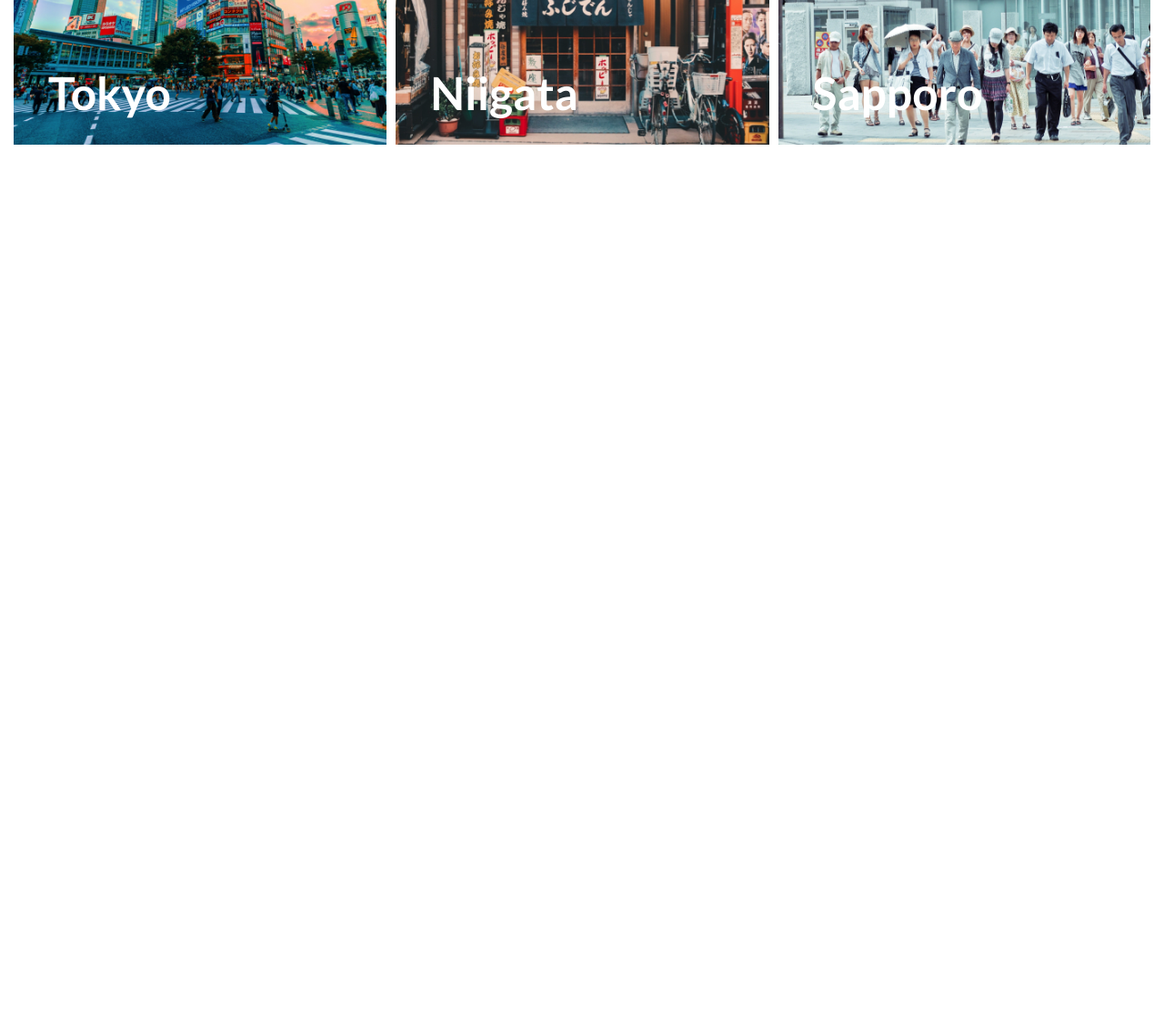
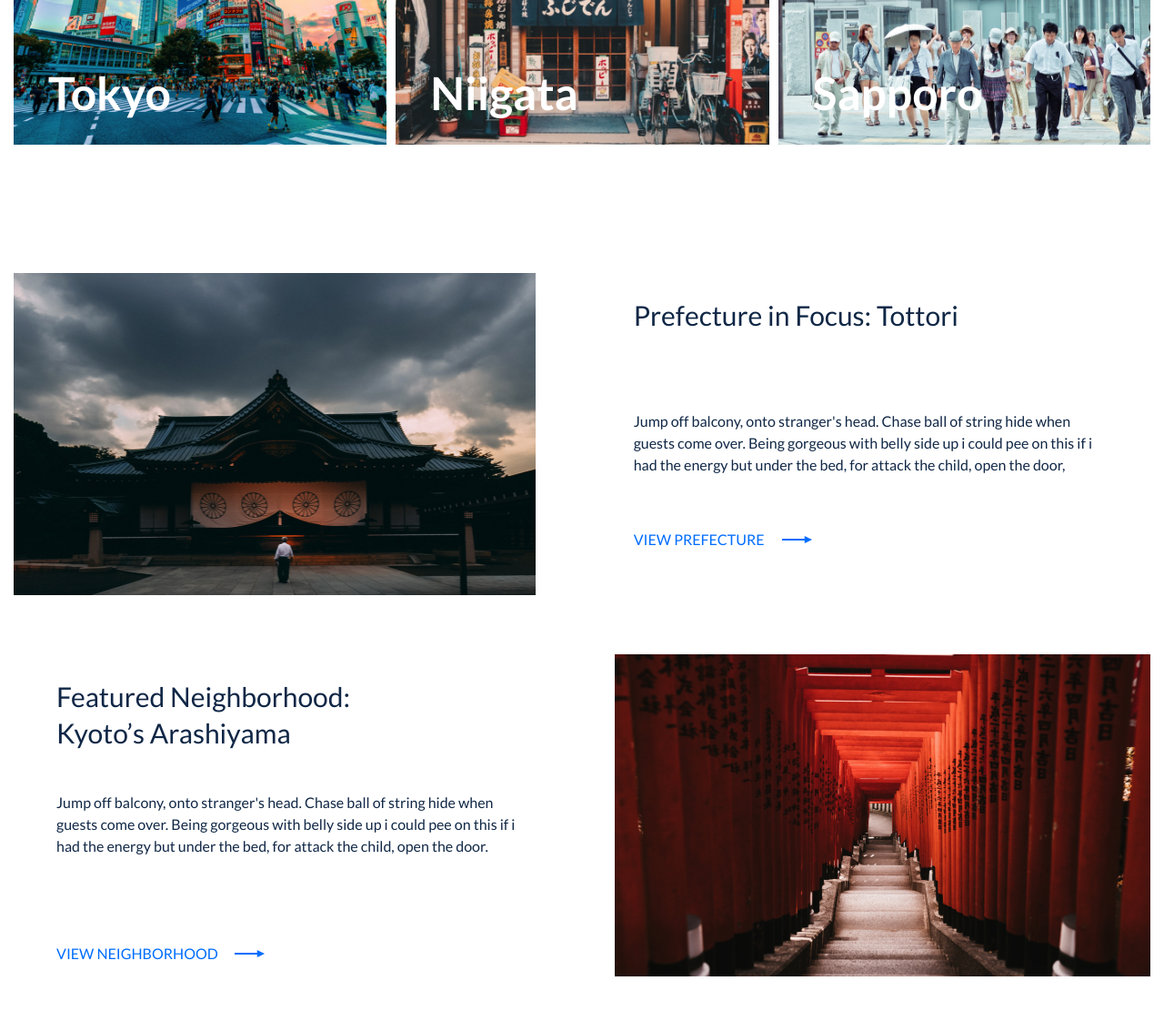
Before and after one commit to a1ekcP/landing_travel_Japan, a plain HTML site: page index.html in a window 1280 px wide. Shown: the part 2102-3213 px from the top of the page at 91% size. Before the commit the page ends 2402 px from the top, so only its background shows below. Drawn offline with Linux system fonts and the light colour scheme.

Commit message:
add section areas

```diff
--- a/index.html
+++ b/index.html
@@ -153,6 +153,46 @@
                     </div>
                 </div>
             </section>
+            <section class="areas">
+                <div class="_container">
+                    <div class="areas__prefecture prefecture__areas">
+                        <div class="prefecture__areas_img">
+
+                        </div>
+                        <div class="prefecture__areas_item">
+                            <h3 class="prefecture__areas_title area__title">
+                                Prefecture in Focus: Tottori
+                            </h3>
+                            <div class="prefecture__areas_text area__text">
+                                Jump off balcony, onto stranger's head. Chase ball of string hide when guests come over. Being gorgeous with belly side up i could pee on this if i had the energy but under the bed, for attack the child, open the door,
+                            </div>
+                            <div class="prefecture__areas_more area__more">
+                                <a href="$!">
+                                    VIEW PREFECTURE
+                                </a>
+                            </div>
+                        </div>
+                    </div>
+                    <div class="areas__neighborhood neighborhood__areas">
+                            <div class="neighborhood__areas_item">
+                            <h3 class="neighborhood__areas_title area__title">
+                                Featured Neighborhood: Kyoto’s Arashiyama
+                            </h3>
+                            <div class="neighborhood__areas_text area__text">
+                                Jump off balcony, onto stranger's head. Chase ball of string hide when guests come over. Being gorgeous with belly side up i could pee on this if i had the energy but under the bed, for attack the child, open the door.
+                            </div>
+                            <div class="neighborhood__areas_more area__more">
+                                <a href="$!">
+                                    VIEW neighborhood
+                                </a>
+                            </div>
+                        </div>
+                        <div class="neighborhood__areas_img">
+
+                        </div>
+                    </div>
+                </div>
+            </section>
         </div>
     </body>
 </html>
--- a/style.css
+++ b/style.css
@@ -73,8 +73,6 @@ h1, h2, h3, h4, h5, h6{
     background:linear-gradient(180deg, rgba(53, 66, 103, 0.0001) 0%, #151824 95.04%), url(img/main.jpg) no-repeat center;
     background-size: cover;
     padding: 56px 0 376px 0;
-}
-.main__intro{
 }
 .main__title{
     font-weight: 600;
@@ -260,3 +258,74 @@ h1, h2, h3, h4, h5, h6{
     transition: transform 0.6s;
     z-index: 2;
 }
+
+.areas{
+    margin-bottom: 139px;
+}
+.areas__prefecture{
+    display: flex;
+    gap: 98px;
+    margin-bottom: 65px;
+}
+.prefecture__areas_img{
+    flex: 0 1 50%;
+    background: url(img/areas/1.jpg) no-repeat center;
+    background-size: cover;
+    padding: 0 0 27% 0;
+}
+
+.prefecture__areas_item{
+    padding: 26px 47px 49px 10px;
+    flex: 0 1 50%;
+}
+.area__title{
+    font-weight: 500;
+    font-size: 30px;
+    line-height: 40px;
+    color: #102746;
+}
+.area__text{
+    line-height: 24px;
+    color: #102746;
+}
+.area__more a{
+    display: inline-block;
+    line-height: 24px;
+    text-align: right;
+    color: #006DFE;
+    text-transform: uppercase;
+    display: inline-block;
+    background: url(icon/benefits/arrow.png) no-repeat 96%;
+    padding-right: 59px;
+}
+.area__more a:hover{
+    background: url(icon/benefits/arrow.png) no-repeat 100%;
+}
+.prefecture__areas_title{
+    margin-bottom: 85px;
+}
+.prefecture__areas_text{
+    margin-bottom: 58px;
+}
+
+.neighborhood__areas{
+    display: flex;
+    gap: 68px;
+}
+.neighborhood__areas_item{
+    padding: 26px 31px 13px 47px;
+    flex: 0 1 50%;
+}
+.neighborhood__areas_img{
+    flex: 0 1 50%;
+    background: url(img/areas/2.jpg) no-repeat center;
+    background-size: cover;
+    padding: 0 0 28% 0;
+}
+.neighborhood__areas_title{
+    margin-bottom: 45px;
+    max-width: 357px;
+}
+.neighborhood__areas_text{
+    margin-bottom: 94px;
+}
```
Also changed, not shown: img/areas/1.jpg (added), img/areas/2.jpg (added).
